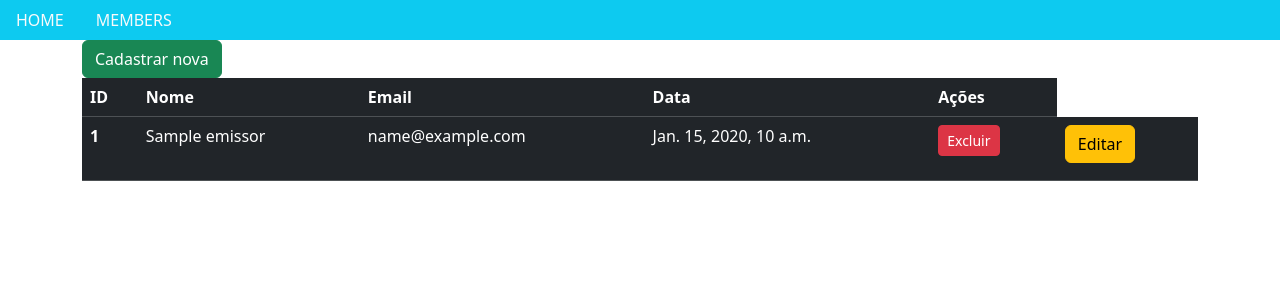
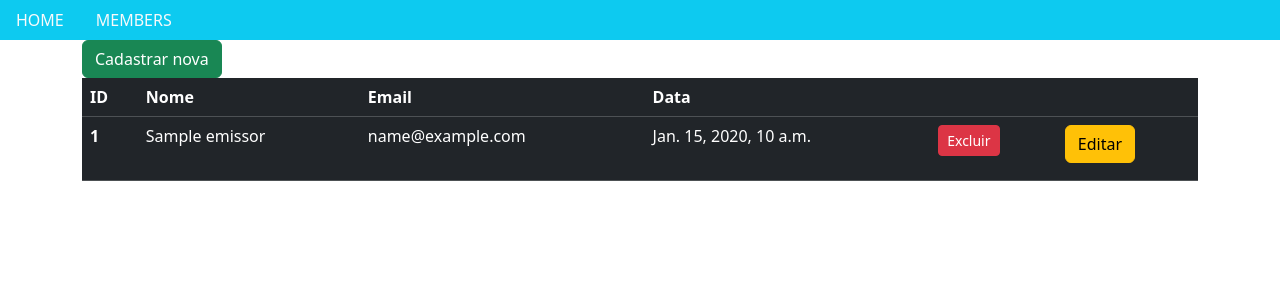
Before and after one commit to matheusmoc/test_nfs, a Django app: page /nfs/ in a window 1280 px wide. Shown: the top 300 px of the page. Run offline with Django 5.2, Linux system fonts and the light colour scheme; tables that the repository leaves empty hold one stand-in row (values such as "Sample post"); some libraries are stand-ins or nearby versions.

Commit message:
FIXTURE: edit grid

```diff
--- a/issuance_nf/templates/index.html
+++ b/issuance_nf/templates/index.html
@@ -13,7 +13,8 @@
                 <th scope="col">Nome</th>
                 <th scope="col">Email</th>
                 <th scope="col">Data</th>
-                <th scope="col">Ações</th>
+                <th scope="col"></th>
+                <th scope="col"></th>
             </tr>
         </thead>
         <tbody>
```
